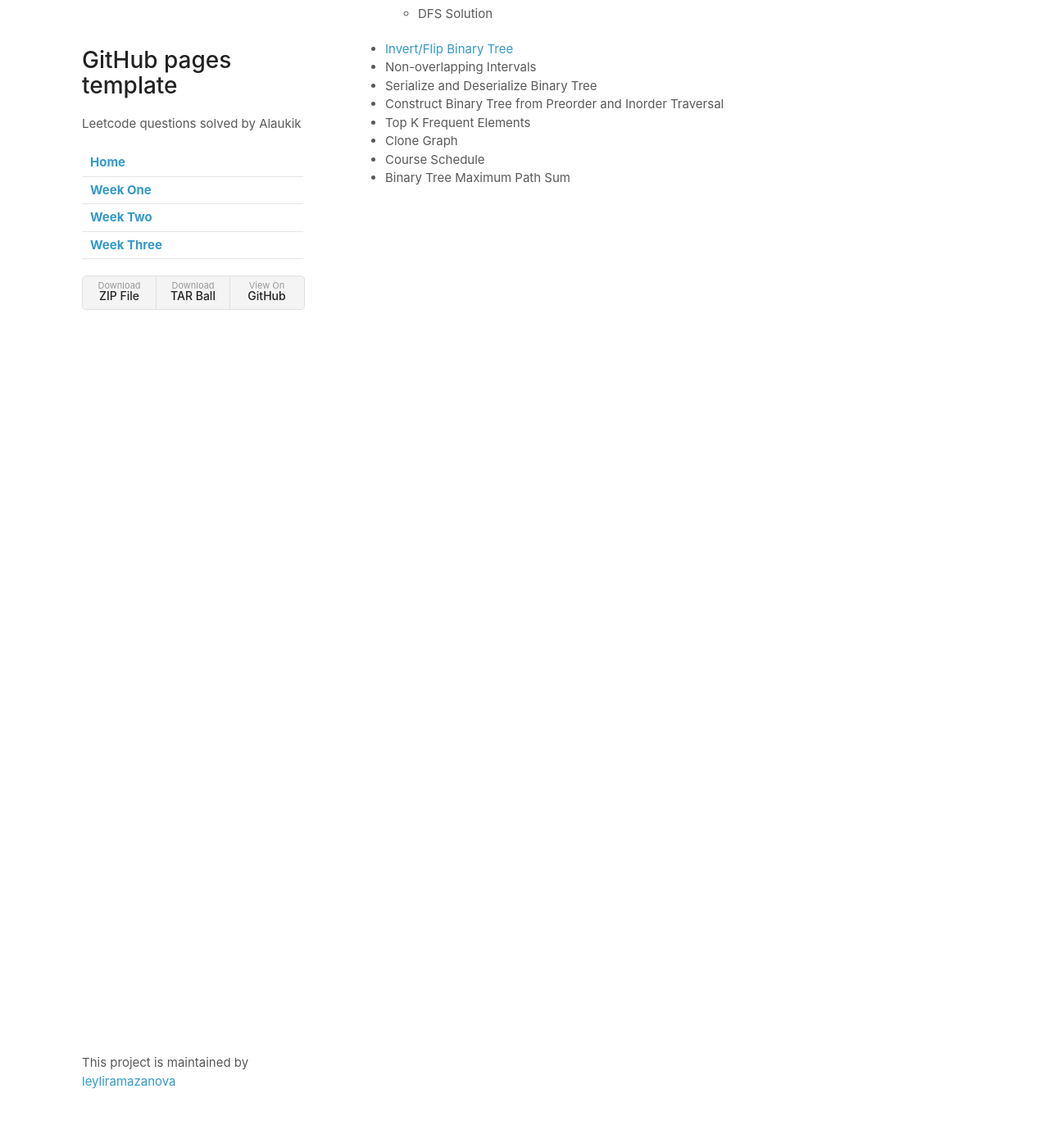
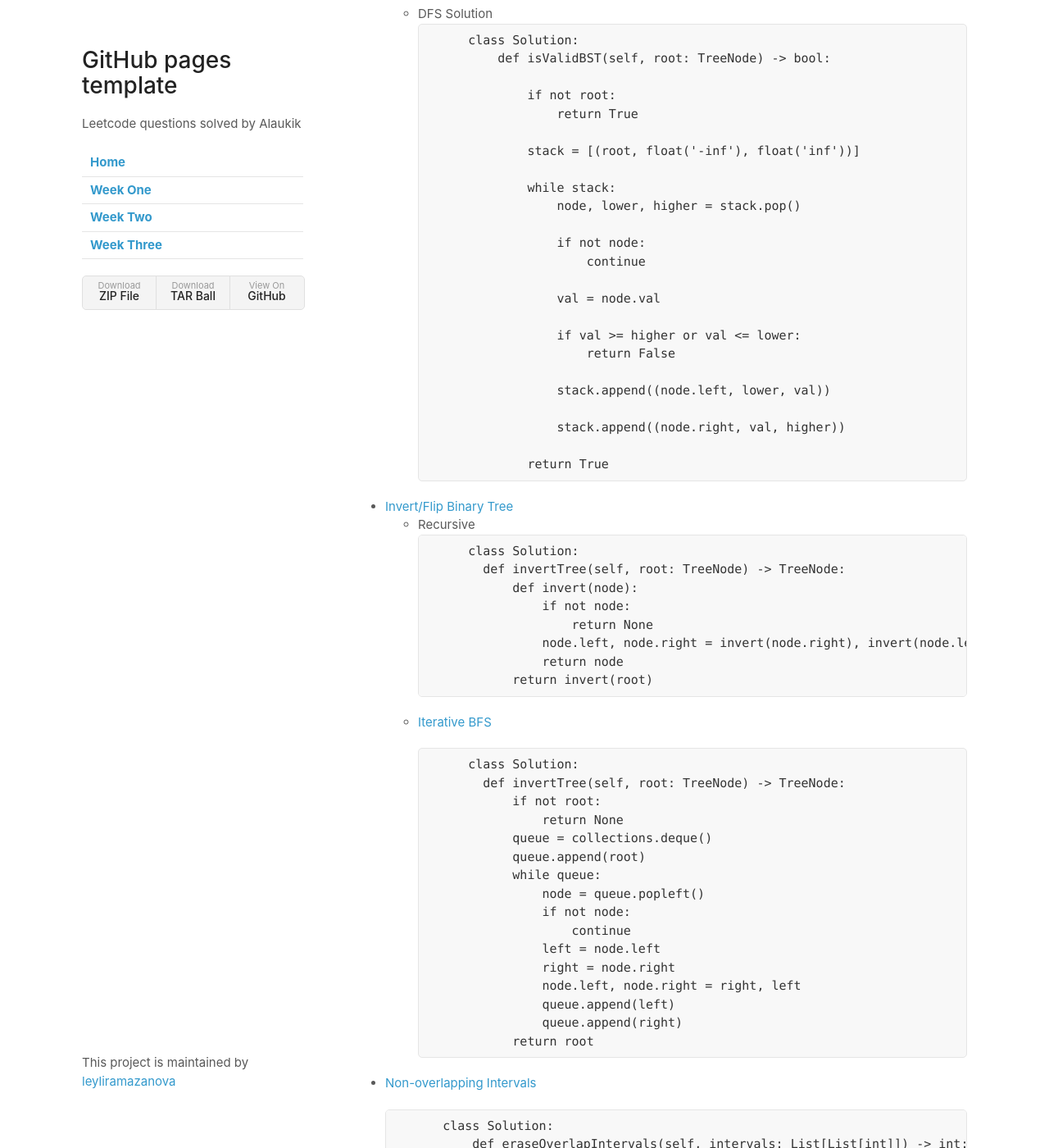
Before and after one commit to leyliramazanova/Five-Weeks-of-Leet-Code, a Jekyll site: the page built from weekThree.md, in a window 1280 px wide and 1400 px high, scrolled down 717 px. Shown: the whole window at 82% size. Built offline with Jekyll 4.4.1, drawn with Linux system fonts in a browser that asks for light colours; our own code applies the rules of GitHub Pages for plain Markdown files; some of the changed text lies outside the part shown.

Commit message:
week 3 progress

````diff
--- a/weekThree.md
+++ b/weekThree.md
@@ -32,10 +32,132 @@ is quite rare and usually not necessary.</p>
             return(helper(root))
         ```
      - DFS Solution
+         ```python
+            class Solution:
+                def isValidBST(self, root: TreeNode) -> bool:
+
+                    if not root:
+                        return True
+
+                    stack = [(root, float('-inf'), float('inf'))]
+
+                    while stack:
+                        node, lower, higher = stack.pop()
+
+                        if not node:
+                            continue
+
+                        val = node.val
+
+                        if val >= higher or val <= lower:
+                            return False
+
+                        stack.append((node.left, lower, val))
+
+                        stack.append((node.right, val, higher))
+
+                    return True
+        ```
 - [Invert/Flip Binary Tree]()
-- Non-overlapping Intervals
-- Serialize and Deserialize Binary Tree
-- Construct Binary Tree from Preorder and Inorder Traversal
+   - Recursive
+       ```python
+          class Solution:
+            def invertTree(self, root: TreeNode) -> TreeNode:
+                def invert(node):
+                    if not node:
+                        return None
+                    node.left, node.right = invert(node.right), invert(node.left)
+                    return node
+                return invert(root)
+        ```
+
+   - [Iterative BFS](https://leetcode.com/problems/invert-binary-tree/submissions/)
+
+       ```python
+          class Solution:
+            def invertTree(self, root: TreeNode) -> TreeNode:
+                if not root:
+                    return None
+                queue = collections.deque()
+                queue.append(root)
+                while queue:
+                    node = queue.popleft()
+                    if not node:
+                        continue
+                    left = node.left
+                    right = node.right
+                    node.left, node.right = right, left
+                    queue.append(left)
+                    queue.append(right)
+                return root
+        ```
+- [Non-overlapping Intervals](https://leetcode.com/problems/non-overlapping-intervals/)
+
+    ```python
+        class Solution:
+            def eraseOverlapIntervals(self, intervals: List[List[int]]) -> int:
+                if not intervals:
+                    return 0
+                intervals = sorted(intervals, key = operator.itemgetter(1))
+                print(intervals)
+                last = intervals[0]
+                picked = 0
+                for i in intervals[1:]:
+                    if i[0] < last[1]:
+                        picked += 1
+                    else:
+                        last = i
+                return picked
+    ```
+
+
+    - Strategy: Sort by ending interval
+
+- [Serialize and Deserialize Binary Tree](https://leetcode.com/problems/serialize-and-deserialize-binary-tree/submissions/)
+
+    ```python
+        class Codec:
+
+            def serialize(self, root):
+                if not root:
+                    return "null"
+                data = root.val
+
+                return "" + str(data) + ","  + str(self.serialize(root.left)) + "," + str(self.serialize(root.right))
+
+
+            def deserialize(self, data):
+
+                if data == "null":
+                    return None
+                dataList = data.split(",")
+
+                queue = collections.deque(dataList)
+
+                def helper(queue):
+                    ele = queue.popleft()
+                    if ele == 'null':
+                        return None
+                    root = TreeNode(ele)
+                    root.left = helper(queue)
+                    root.right = helper(queue)
+                    return root
+
+                return helper(queue)
+    ```
+- [Construct Binary Tree from Preorder and Inorder Traversal](https://leetcode.com/problems/construct-binary-tree-from-preorder-and-inorder-traversal/)
+    ```python
+    class Solution:
+        def buildTree(self, preorder: List[int], inorder: List[int]) -> TreeNode:
+            node = None
+            if inorder:
+                val = preorder.pop(0)
+                node = TreeNode(val)
+                idx = inorder.index(val)
+                node.left = self.buildTree(preorder, inorder[:idx])
+                node.right = self.buildTree(preorder, inorder[idx+1:])
+            return node
+    ```
 - Top K Frequent Elements
 - Clone Graph
 - Course Schedule
````
